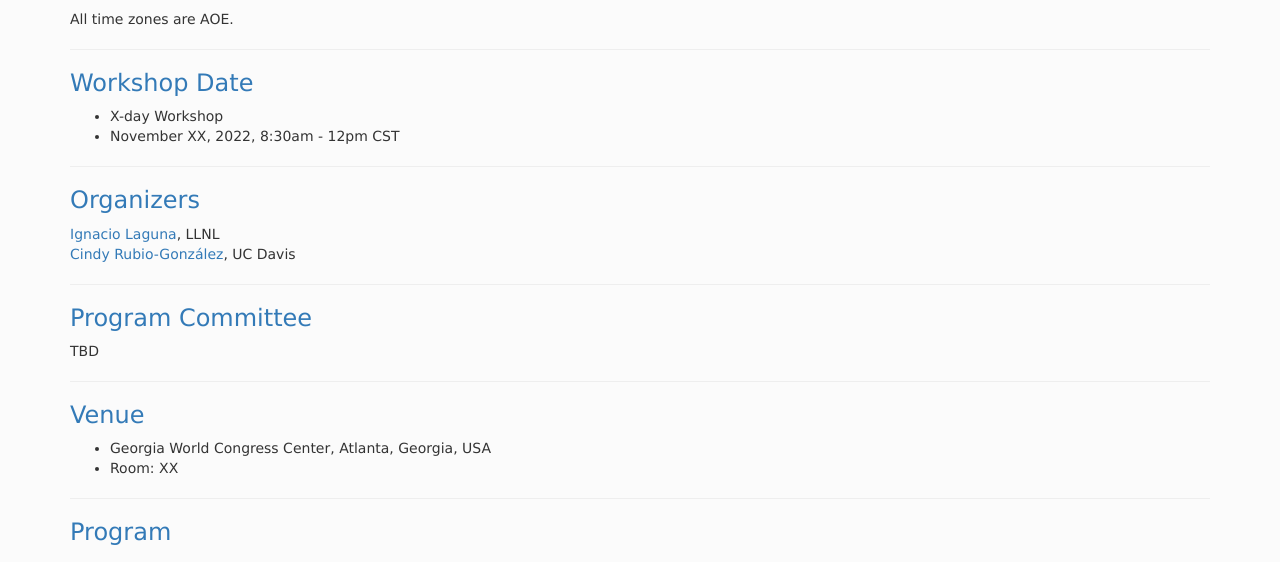
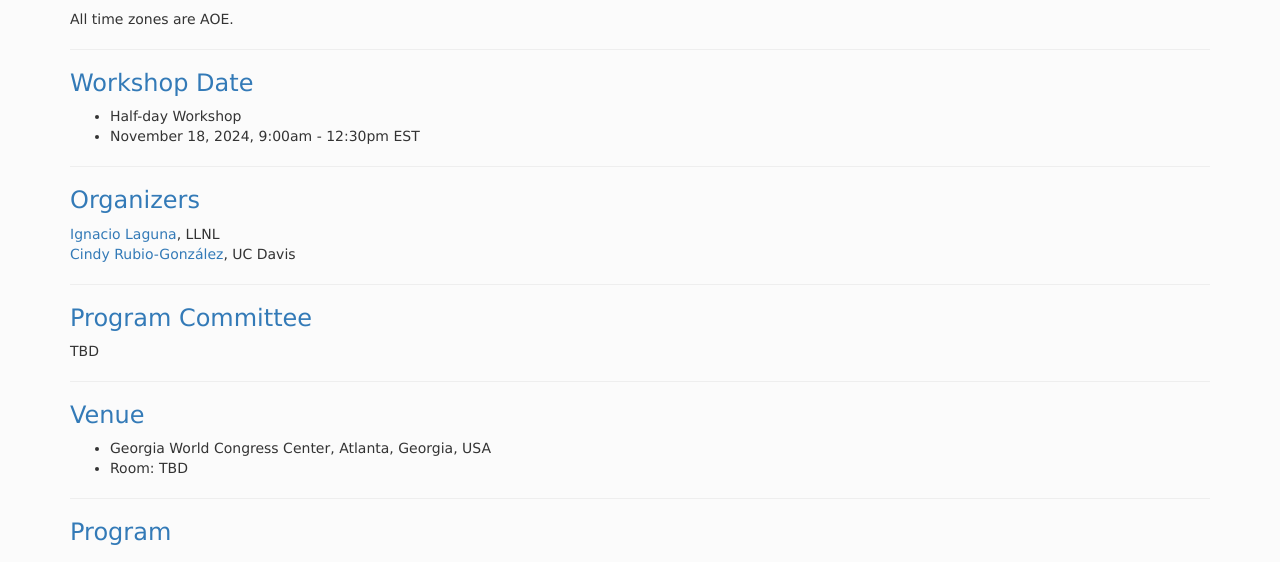
Before and after one commit to correctness-workshop/2024, a Jekyll site: the page built from index.md, in a window 1280 px wide and 900 px high, scrolled down 1869 px. Shown: the part 152-714 px from the top of the window. Built offline with Jekyll 4.4.1, drawn with Linux system fonts in a browser that asks for light colours; nearby versions of some CDN libraries; the list of posts is cut into pages by our own code; some of the changed text lies outside the part shown.

Commit message:
Update index.md

```diff
--- a/index.md
+++ b/index.md
@@ -7,7 +7,7 @@ comments: false
 <img src="img/picture.jpg" alt="Drawing" style="width:1200px;" />
 
 <center><h2>Correctness 2024: Eighth International Workshop on Software Correctness for HPC Applications</h2></center>
-<center><h4> November XX, 2024 (half day, 8:30am - 12pm CST) </h4></center>
+<center><h4> November 18, 2024 (half day, 9:00am - 12:30pm CST) </h4></center>
 <center><h4> Georgia World Congress Center, Atlanta </h4></center>
 <center><h4> Atlanta, Georgia, USA </h4></center>
 <center><h5> Held in conjunction with SC24: <a href="https://sc24.supercomputing.org/">The International Conference for High Performance Computing, Networking, Storage and Analysis</a> </h5></center>
@@ -100,8 +100,8 @@ All time zones are AOE.
 ---
 ### <a class="anchor" name="date">Workshop Date</a>
 
-- X-day Workshop
-- November XX, 2022, 8:30am - 12pm CST
+- Half-day Workshop
+- November 18, 2024, 9:00am - 12:30pm EST
 
 ---
 ### <a class="anchor" name="org">Organizers</a>
@@ -118,7 +118,7 @@ TBD
 ### <a class="anchor" name="venue">Venue</a>
 
 - Georgia World Congress Center, Atlanta, Georgia, USA
-- Room: XX
+- Room: TBD
 
 ---
 ### <a class="anchor" name="program">Program</a>
```
